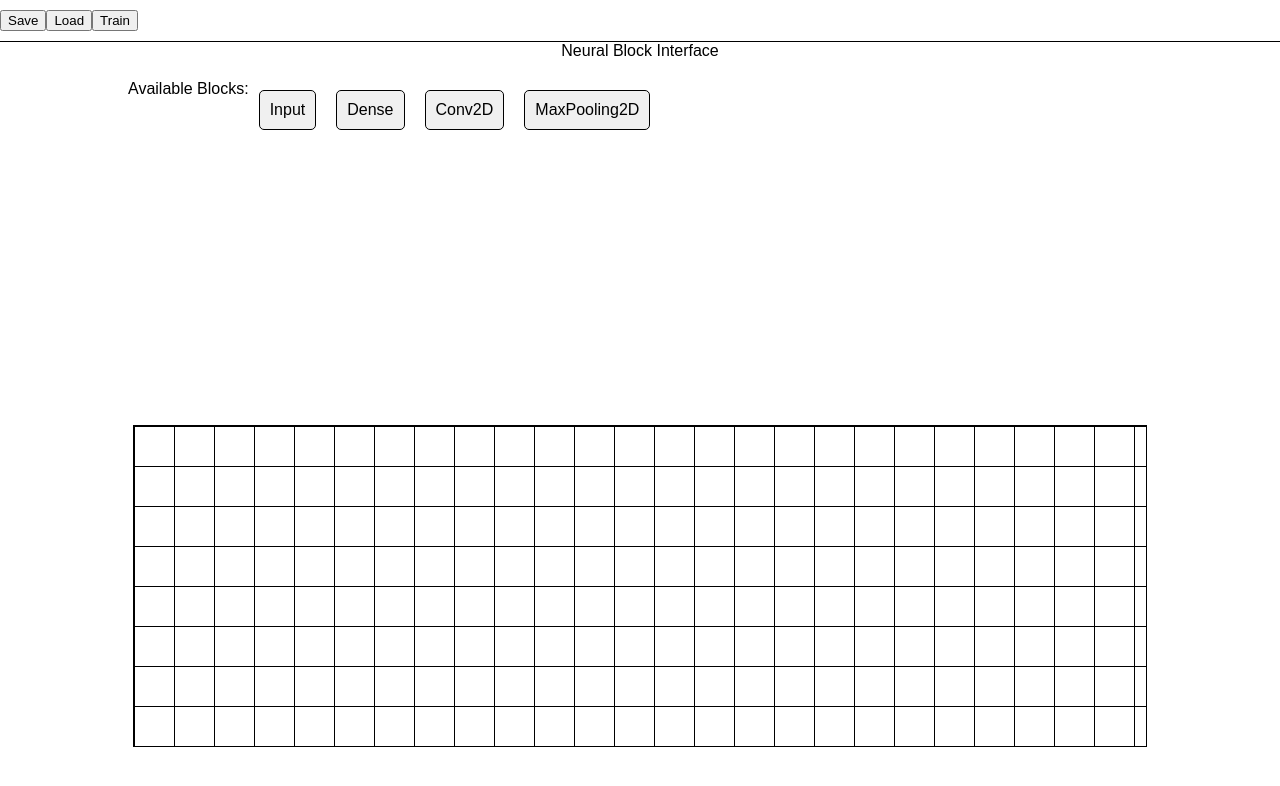
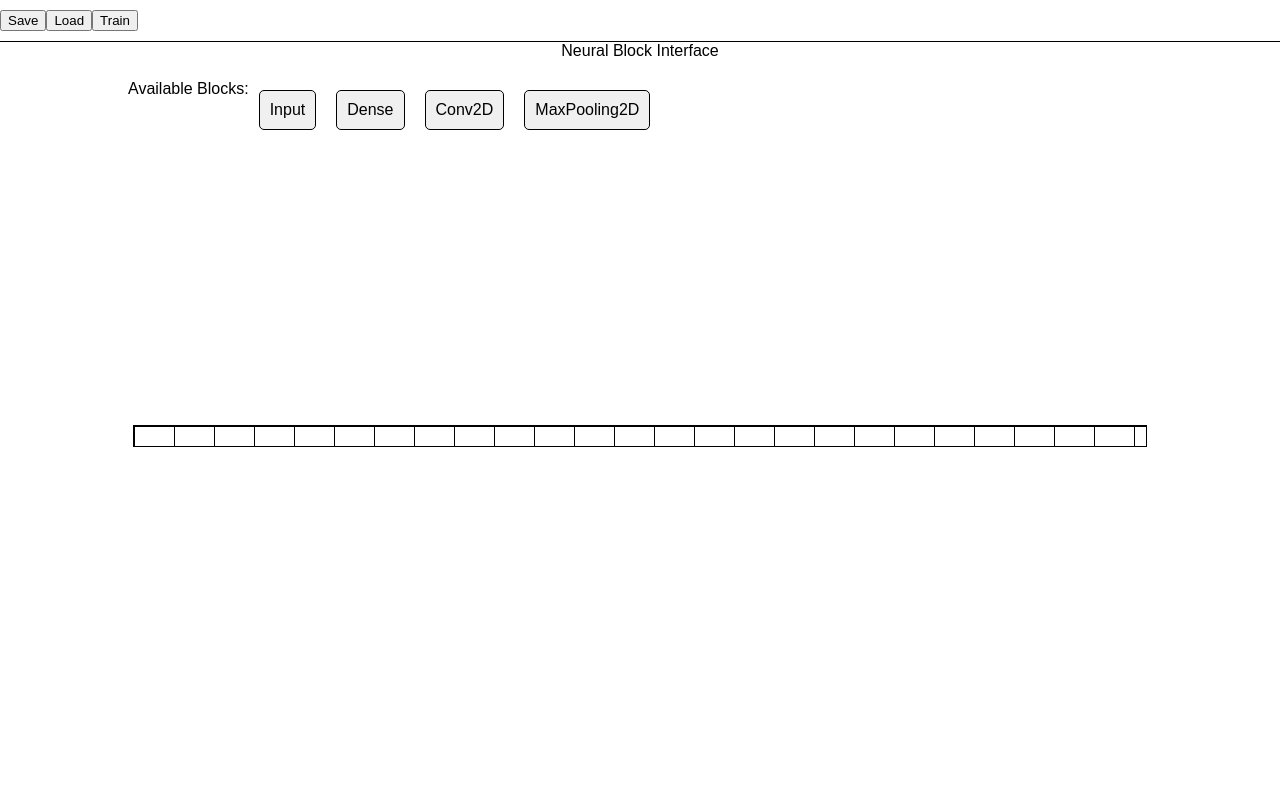
Before and after one commit to joshua-hill/Neural-Blocks, a React (Create React App) app: page / in a window 1280 px wide. Shown: the top 786 px of the page. Built offline with nearby package versions, Linux system fonts and the light colour scheme.

Commit message:
Fixed grid overlay, currently making blocks snap

```diff
--- a/package.json
+++ b/package.json
@@ -36,5 +36,9 @@
       "last 1 firefox version",
       "last 1 safari version"
     ]
+  },
+  "devDependencies": {
+    "eslint": "^8.7.0",
+    "prettier": "^2.5.1"
   }
 }
--- a/src/App.css
+++ b/src/App.css
@@ -15,16 +15,37 @@
   align-items: flex-start;
 }
 
+.canvas {
+  min-height: 300px;  /* Set a minimum height */
+  width: 80%;
+  margin: 20px 0;
+
+}
+
+
 
 /* Add styling for individual blocks in the canvas */
 .canvas > div {
   margin: 5px;
   padding: 10px;
+  display: flex;
+  flex-wrap: wrap;
+  position: relative;
+
+  flex-direction: column;  /* Adjust the direction */
   border: 1px solid black;
-  background-size: 40px 40px; /* Define the size of your grid cells */
+  background-size: 40px 40px;
   background-image:
       linear-gradient(to right, rgb(0, 0, 0) 1px, transparent 1px),
       linear-gradient(to bottom, rgb(0, 0, 0) 1px, transparent 1px);
+
+}
+
+.canvas div > div {
+  margin: 5px;
+  padding: 10px;
+  border: 1px solid black;
+  background-color: #FFF;  /* Add a solid white background */
 }
 
 .palette > div, .proper > div {
--- a/src/App.js
+++ b/src/App.js
@@ -9,9 +9,10 @@ import './App.css';
 function App() {
     const [blocks, setBlocks] = useState([]);
 
-    const handleDrop = (type) => {
+    const handleDrop = (type, position) => {
         const newBlock = {
             type: type,
+            position: position,
             properties: getDefaultProperties(type)
         };
         setBlocks([...blocks, newBlock]);
@@ -63,6 +64,12 @@ function App() {
         setBlocks(updatedBlocks);
     };
 
+    const handleDelete = (index) => {
+        const updatedBlocks = [...blocks];
+        updatedBlocks.splice(index, 1);
+        setBlocks(updatedBlocks);
+    };
+
 
 
 
@@ -91,8 +98,12 @@ function App() {
                 <div className="canvas">
                     <Canvas onDrop={handleDrop}>
                     {blocks.map((block, idx) => (
-                        <div key={idx} style={{ border: '1px solid black', margin: '10px' }} onClick={() => handleBlockClick(block, idx)}>
-                            {block.type} {block.properties.neurons ? `(Neurons: ${block.properties.neurons})` : null} {block.properties.features ? `(Features: ${block.properties.features})` : null}
+                        <div key={idx} style={{ border: '1px solid black', margin: '10px',  position: 'relative', left: block.position.left,
+            top: block.position.top  }} onClick={() => handleBlockClick(block, idx)}>
+                        <button style={{ position: 'absolute', top: 0, right: 0 }} onClick={(e) => { e.stopPropagation(); handleDelete(idx); }}>Delete</button>
+                            {block.type}
+                            {block.properties.neurons ? `(Neurons: ${block.properties.neurons})` : null}
+                            {block.properties.features ? `(Features: ${block.properties.features})` : null}
                             {block.properties.activation ? `(Activation: ${block.properties.activation})` : null}
                             {block.properties.filters ? `(Filters: ${block.properties.filters})` : null}
                             {block.properties.kernelSize ? `(Kernel Size: ${block.properties.kernelSize})` : null}
--- a/src/Canvas.js
+++ b/src/Canvas.js
@@ -2,19 +2,35 @@ import React from 'react';
 import { useDrop } from 'react-dnd';
 
 const Canvas = ({ onDrop, children }) => {
+    const gridSize = 40;  // This matches the grid size set in the CSS
+
     const [{ isOver }, drop] = useDrop({
         accept: 'BLOCK',
-        drop: (item) => onDrop(item.type),
+        drop: (item, monitor) => {
+            const clientOffset = monitor.getClientOffset();
+            let left = clientOffset.x;
+            let top = clientOffset.y;
+
+            // Adjusting for the grid
+            left = Math.round(left / gridSize) * gridSize;
+            top = Math.round(top / gridSize) * gridSize;
+
+            // Call the onDrop function passed from the parent component (App)
+            onDrop(item.type, { left, top });
+
+            // Return the new snapped position (might be useful later)
+            return { left, top };
+        },
         collect: (monitor) => ({
             isOver: !!monitor.isOver(),
         }),
-    });
+        });
 
     return (
         <div ref={drop} style={{ width:'100%',
-        height: '100%',
         backgroundColor: isOver ? '#eaeaea' : 'white',
         backgroundSize: '40px 40px',
+        position: 'relative'
             }}>
             {children}  {/* Render blocks here */}
 
```
Also changed, not shown: 1 other file (tests, documents, lock files or other folders).
